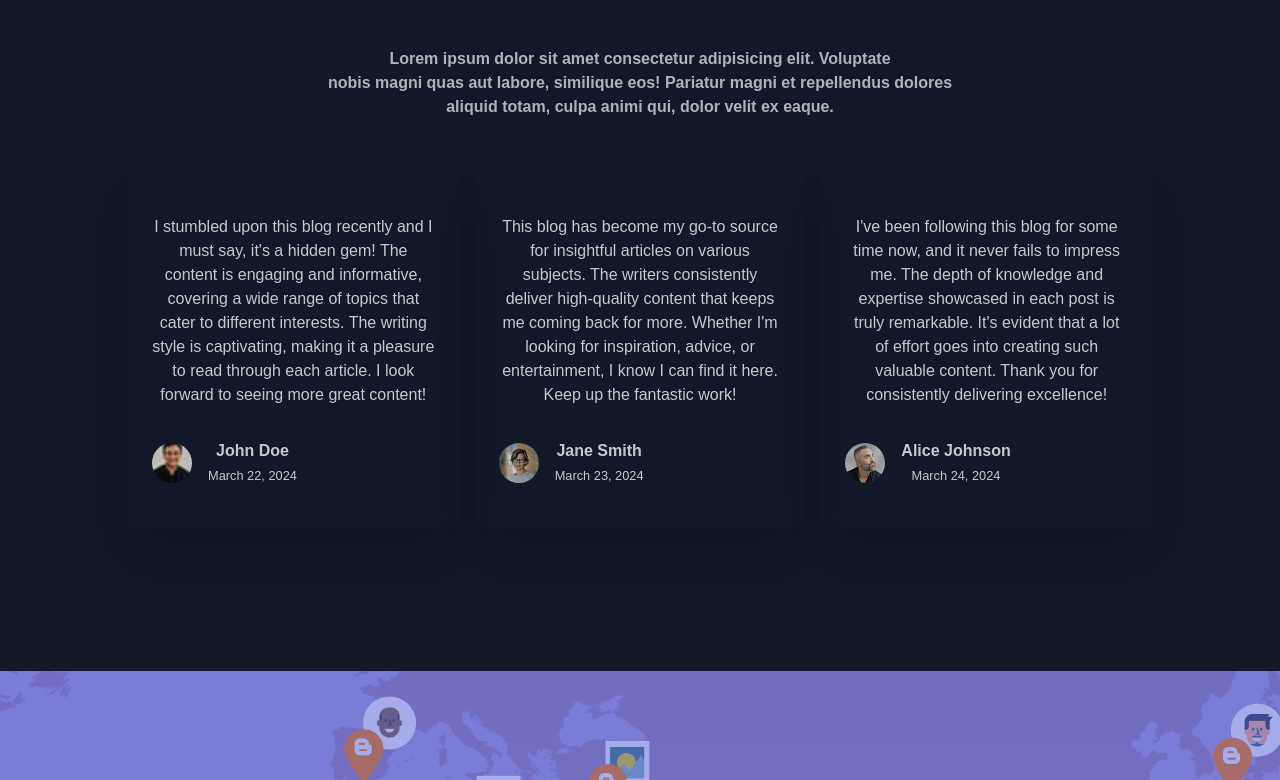
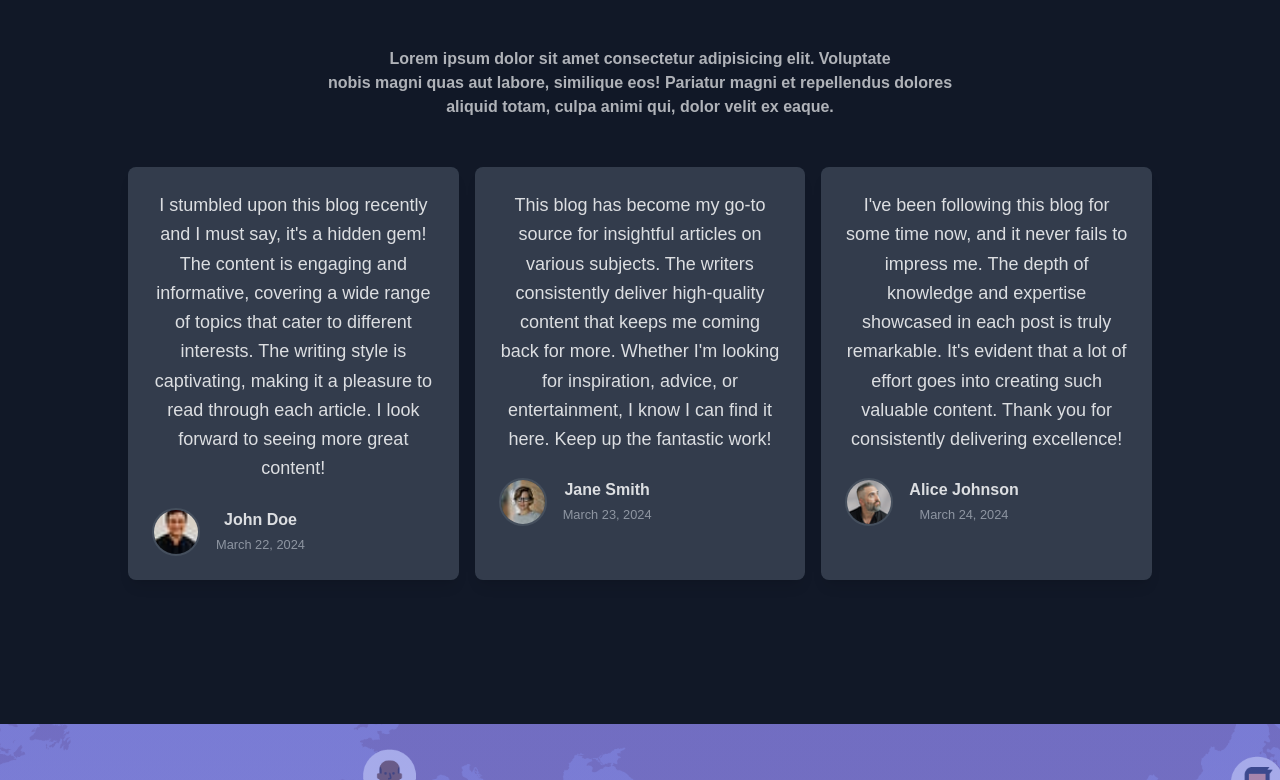
Before and after one commit to Swapno963/Blogify_Frontend, a React (Vite) app: page / in a window 1280 px wide. Shown: the part 1842-2622 px from the top of the page. Built offline with nearby package versions, Linux system fonts and the light colour scheme.

Commit message:
Modified dark mode

```diff
--- a/src/App.jsx
+++ b/src/App.jsx
@@ -1,5 +1,5 @@
 /* eslint-disable no-unused-vars */
-import { useState } from "react";
+import { useEffect, useState } from "react";
 import { createPortal } from "react-dom";
 import { Route, Routes } from "react-router-dom";
 import FrontPage from "./FrontPage/FrontPage";
@@ -19,6 +19,10 @@ import PrivetRoutes from "./routes/PrivetRoutes";
 export default function App() {
   const [showSearch, setShowSearch] = useState(false);
   const [darkMode, setDarkMode] = useState(true);
+  useEffect(() => {
+    document.body.classList.toggle("dark", darkMode);
+  }, [darkMode]);
+
   const toggleDarkMode = () => {
     setDarkMode(!darkMode);
   };
--- a/src/FrontPage/KnowAudience.jsx
+++ b/src/FrontPage/KnowAudience.jsx
@@ -3,7 +3,7 @@ import audienceImg from "../assets/Blog-Know-your-audience.png";
 export default function KnowAudience() {
   return (
     // bg-indigo-400
-    <section className="text-[#F1F3FD] dark:text-gray-700 h-[100vh] sm:h-[70vh] flex justify-center items-center">
+    <section className=" h-[100vh] sm:h-[70vh] flex justify-center items-center">
       <div className="w-4/5 mx-auto grid grid-cols-2  opacity-70  items-center">
         <div className="sm:w-4/5 w-full col-span-2 sm:col-span-1 sm:pt-12 pt-2 ">
           <h1 className="font-bold text-6xl  pb-8">Know your audience</h1>
--- a/src/FrontPage/Review.jsx
+++ b/src/FrontPage/Review.jsx
@@ -48,18 +48,21 @@ export default function Review() {
             {reviews.map((rev) => (
               <div
                 key={rev.id}
-                className="col-span-3 sm:col-span-1 pt-12 pb-10 shadow-2xl p-6 rounded-md  opacity-80"
+                className="col-span-3 sm:col-span-1 p-6 rounded-lg shadow-lg   transition-all duration-300 hover:shadow-2xl opacity-90 dark:bg-gray-700
+                "
               >
-                <p className="">{rev.message}</p>
-                <div className="mt-8 flex items-center gap-x-4">
+                <p className="text-lg leading-relaxed">{rev.message}</p>
+                <div className="mt-6 flex items-center gap-x-4">
                   <img
-                    className="h-10 w-10 rounded-full "
+                    className="h-12 w-12 rounded-full object-cover border-2 border-gray-300 dark:border-gray-600"
                     src={rev.avatar}
                     alt=""
                   />
                   <div>
-                    <h4 className="font-semibold">{rev.userName}</h4>
-                    <small>{rev.date}</small>
+                    <h4 className="font-semibold ">{rev.userName}</h4>
+                    <small className="text-gray-500 dark:text-gray-400">
+                      {rev.date}
+                    </small>
                   </div>
                 </div>
               </div>
--- a/tailwind.config.js
+++ b/tailwind.config.js
@@ -1,6 +1,7 @@
 /** @type {import('tailwindcss').Config} */
 export default {
   content: ["./index.html", "./src/**/*.{js,ts,jsx,tsx}"],
+  darkMode: "class",
   theme: {
     extend: {
       colors: {
```
